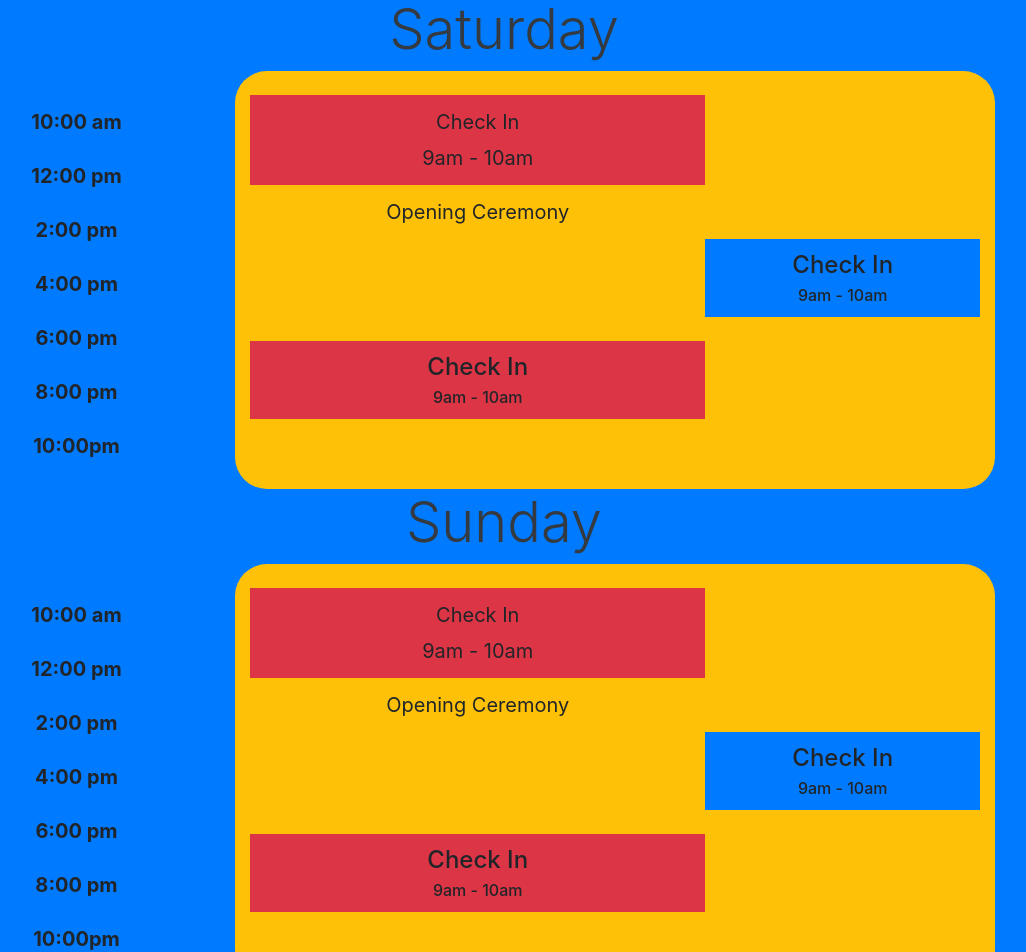
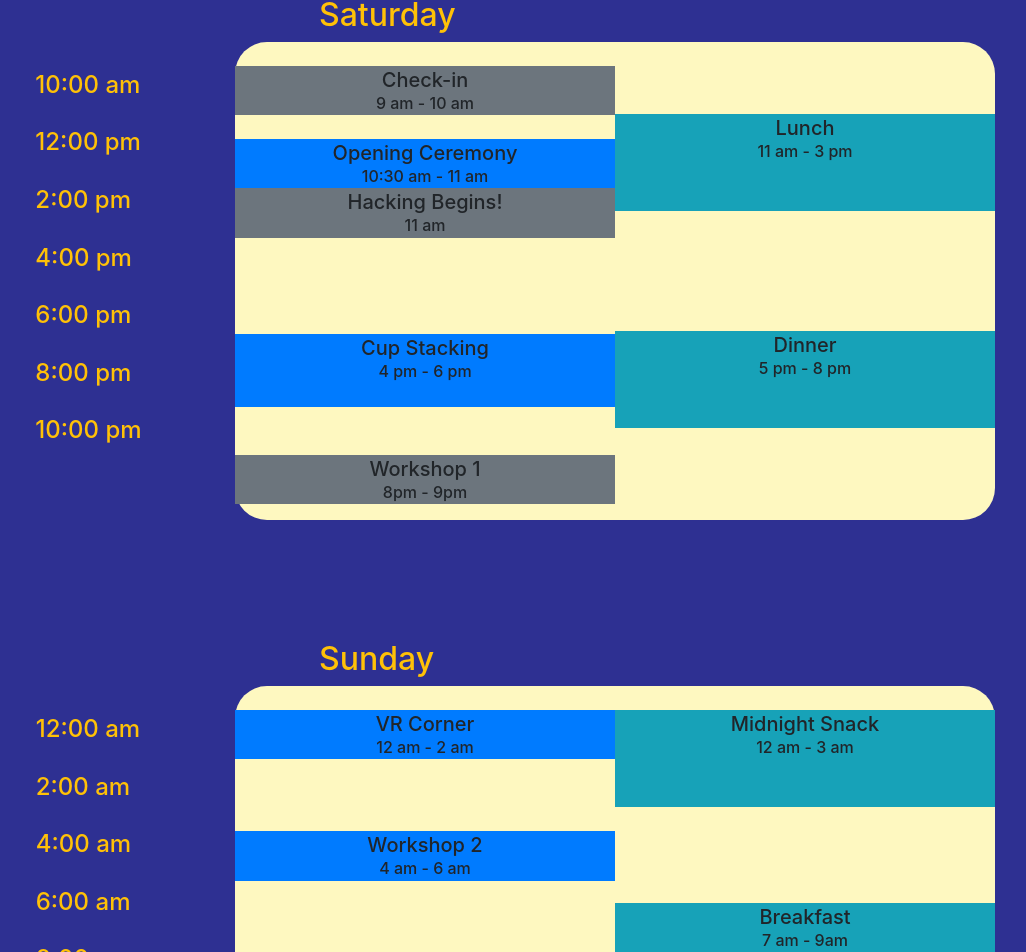
Before and after one commit to CUHackers/cuhackit_2020_dev, an Angular app: page / in a window 1280 px wide. Shown: the part 3520-4472 px from the top of the page, without its empty margins (136-1162 px from the left). Built offline with nearby package versions, Linux system fonts and the light colour scheme; a web font is replaced by a local one.

Commit message:
Schedule v2

```diff
--- a/src/app/schedule/schedule.component.css
+++ b/src/app/schedule/schedule.component.css
@@ -3,11 +3,16 @@ td, th {
   font-size: 20px;
 }
 
+h5, h6 {
+  margin: 2px;
+}
+
+
 #table{
   border-radius: 32px;
+  padding: 0px;
 }
 
-.card-body{
-  background-color: rgba(3, 219, 252, .3);
-  border-radius: none;
+#schedule {
+  background-color: #2E3092;
 }
--- a/src/app/schedule/schedule.component.html
+++ b/src/app/schedule/schedule.component.html
@@ -1,83 +1,100 @@
-<section class="section_block text-dark bg-primary" id="schedule">
-  <div class="container ">
-    <h1 class="display-1 text-right mb-4">Schedule</h1>
-    <h1 class="display-4 text-center"> Saturday </h1>
+<section class="section_block text-dark" id="schedule">
+  <div class="container">
+    <h1 class="display-1 text-right text-secondary mb-4">Schedule</h1>
+    <h2 class=" offset-md-4 text-warning">Saturday</h2>
 
-    <div class="row">
-      <div id="table" class="col-md-3 bg-transparent d-sm-none d-md-block">
-        <table class="table borderless text-center">
-          <tr>
-            <th></th>
+    <div class="text-center row">
+
+      <div id="table" class="col-md-3 d-sm-none d-md-block">
+        <table class="text-warning mx-auto">
+          <div class="text-center ml-4 h4">
+            <br>
+            <tr>10:00 am</tr>
+            <br>
+            <tr>12:00 pm</tr>
+            <br>
+            <tr>2:00 pm</tr>
+            <br>
+            <tr>4:00 pm</tr>
+            <br>
+            <tr>6:00 pm</tr>
+            <br>
+            <tr>8:00 pm</tr>
+            <br>
+            <tr>10:00 pm</tr>
+            <br>
+          </div>
+        </table>
+      </div>
+
+      <div id="table" class="col-md-8 ml-3" style="background-color: #FEF8C0">
+        <div class="row no-gutters">
+
+          <div class="col-6">
+            <table class="table">
+              <br>
+              <tr class="bg-secondary">
+                <h5 class="font-bold">Check-in</h5>
+                <h6>9 am - 10 am</h6>
               </tr>
-          <tr>
-            <th>10:00 am</th>
+              <br>
+              <tr class="bg-primary">
+                <h5 class="font-bold">Opening Ceremony</h5>
+                <h6>10:30 am - 11 am</h6>
               </tr>
-          <tr>
-            <th>12:00 pm</th>
+              <tr class="bg-secondary">
+                <h5 class="font-bold">Hacking Begins!</h5>
+                <h6>11 am</h6>
               </tr>
-          <tr>
-            <th>2:00 pm</th>
+              <br>
+              <br>
+              <br>
+              <br>
+              <tr class="bg-primary">
+                <h5 class="font-bold">Cup Stacking</h5>
+                <h6>4 pm - 6 pm</h6>
+                <br>
               </tr>
-          <tr>
-            <th>4:00 pm</th>
-          </tr>
-          <tr>
-            <th>6:00 pm</th>
-          </tr>
-          <tr>
-            <th>8:00 pm</th>
-          </tr>
-          <tr>
-            <th>10:00pm</th>
+              <br><br>
+              <tr class="bg-secondary">
+                <h5 class="font-bold">Workshop 1</h5>
+                <h6>8pm - 9pm</h6>
               </tr>
             </table>
           </div>
 
-      <div id="table" class="col-md-8 bg-warning text-center ml-3">
+
+          <div class="col-6">
             <table class="table">
-          <tr>
-            <td></td>
-            <td></td>
+              <br>
+              <br><br>
+              <tr class="bg-info">
+                <h5 class="font-bold">Lunch</h5>
+                <h6>11 am - 3 pm</h6>
+                <br><br>
               </tr>
-          <tr>
-            <td class="bg-danger">
-                  <div class="card-title"> Check In </div>
-                  <div class="card-subtitle">9am - 10am </div>
-            </td>
-            <td></td>
+              <br>
+              <br>
+              <br>
+              <br><br>
+              <tr class="bg-info">
+                <h5 class="font-bold">Dinner</h5>
+                <h6>5 pm - 8 pm</h6>
+                <br><br>
               </tr>
-          <tr>
-            <td>Opening Ceremony</td>
-            <td></td>
-          </tr>
-          <tr>
-            <td></td>
-            <td class="bg-primary">
-                  <h4 class="card-title"> Check In </h4>
-                  <h6 class="card-subtitle">9am - 10am </h6>
-            </td>
-          </tr>
-          <tr>
-            <td></td>
-            <td></td>
-          </tr>
-          <tr>
-            <td class="bg-danger">
-                  <h4 class="card-title"> Check In </h4>
-                  <h6 class="card-subtitle">9am - 10am </h6>
-            </td>
-            <td></td>
-          </tr>
-          <tr>
-            <td></td>
-            <td></td>
-          </tr>
-          <tr>
-            <td></td>
-            <td></td>
-          </tr>
+              <br>
             </table>
           </div>
+
         </div>
       </div>
+
+
+    </div>
+  </div>
+  <br>
+  <br>
+  <br>
+  <br>
+  <br>
 </section>
--- a/src/app/schedule2/schedule2.component.css
+++ b/src/app/schedule2/schedule2.component.css
@@ -3,11 +3,12 @@ td, th {
   font-size: 20px;
 }
 
+h5, h6 {
+  margin: 2px;
+}
+
+
 #table{
   border-radius: 32px;
+  padding: 0px;
 }
-
-.card-body{
-  background-color: rgba(3, 219, 252, .3);
-  border-radius: none;
-}
--- a/src/app/schedule2/schedule2.component.html
+++ b/src/app/schedule2/schedule2.component.html
@@ -1,82 +1,102 @@
-<section class="section_block text-dark bg-primary" id="schedule">
-  <div class="container ">
-    <h1 class="display-4 text-center">Sunday</h1>
+<section class="section_block text-dark" id="schedule">
+  <div class="container">
+    <h2 class=" offset-md-4 text-warning">Sunday</h2>
 
-    <div class="row">
-      <div id="table" class="col-md-3 bg-transparent d-sm-none d-md-block">
-        <table class="table borderless text-center">
-          <tr>
-            <th></th>
+    <div class="text-center row">
+
+      <div id="table" class="col-md-3 d-sm-none d-xs-none d-md-block">
+        <table class="text-warning mx-auto">
+          <div class="text-center ml-4 h4">
+            <br>
+            <tr>12:00 am</tr>
+            <br>
+            <tr>2:00 am</tr>
+            <br>
+            <tr>4:00 am</tr>
+            <br>
+            <tr>6:00 am</tr>
+            <br>
+            <tr>8:00 am</tr>
+            <br>
+            <tr>10:00 am</tr>
+            <br>
+            <tr>12:00 pm</tr>
+            <br>
+            <tr>2:00 pm</tr>
+            <br>
+            <tr>4:00 pm</tr>
+            <br>
+          </div>
+        </table>
+      </div>
+
+      <div id="table" class="col-md-8 ml-3" style="background-color: #FEF8C0">
+        <div class="row no-gutters">
+
+          <div class="col-6">
+            <table class="table">
+              <br>
+              <tr class="bg-primary">
+                <h5 class="font-bold">VR Corner</h5>
+                <h6>12 am - 2 am</h6>
               </tr>
-          <tr>
-            <th>10:00 am</th>
+              <br>
+              <br>
+              <br>
+              <tr class="bg-primary">
+                <h5 class="font-bold">Workshop 2</h5>
+                <h6>4 am - 6 am</h6>
               </tr>
-          <tr>
-            <th>12:00 pm</th>
+              <br>
+              <br><br>
+              <tr class="bg-secondary">
+                <h5 class="font-bold">Fatigued Cup Stacking</h5>
+                <h6>8 am - 11 am</h6>
+                <br>
+                <br>
               </tr>
-          <tr>
-            <th>2:00 pm</th>
+              <tr class="bg-primary">
+                <h5 class="font-bold">Devpost Submissions Close</h5>
+                <h6>11 am</h6>
               </tr>
-          <tr>
-            <th>4:00 pm</th>
-          </tr>
-          <tr>
-            <th>6:00 pm</th>
-          </tr>
-          <tr>
-            <th>8:00 pm</th>
-          </tr>
-          <tr>
-            <th>10:00pm</th>
+              <br><br>
+              <tr class="bg-secondary">
+                <h5 class="font-bold">Closing</h5>
+                <h6>2:30 pm - 3:30 pm</h6>
               </tr>
             </table>
           </div>
 
-      <div id="table" class="col-md-8 bg-warning text-center ml-3">
+
+          <div class="col-6">
             <table class="table">
-          <tr>
-            <td></td>
-            <td></td>
+              <br>
+              <tr class="bg-info">
+                <h5 class="font-bold">Midnight Snack</h5>
+                <h6>12 am - 3 am</h6>
+                <br><br>
               </tr>
-          <tr>
-            <td class="bg-danger">
-                  <div class="card-title"> Check In </div>
-                  <div class="card-subtitle">9am - 10am </div>
-            </td>
-            <td></td>
+              <br><br>
+              <br><br>
+              <tr class="bg-info">
+                <h5 class="font-bold">Breakfast</h5>
+                <h6>7 am - 9am</h6>
+                <br>
               </tr>
-          <tr>
-            <td>Opening Ceremony</td>
-            <td></td>
-          </tr>
-          <tr>
-            <td></td>
-            <td class="bg-primary">
-                  <h4 class="card-title"> Check In </h4>
-                  <h6 class="card-subtitle">9am - 10am </h6>
-            </td>
-          </tr>
-          <tr>
-            <td></td>
-            <td></td>
-          </tr>
-          <tr>
-            <td class="bg-danger">
-                  <h4 class="card-title"> Check In </h4>
-                  <h6 class="card-subtitle">9am - 10am </h6>
-            </td>
-            <td></td>
-          </tr>
-          <tr>
-            <td></td>
-            <td></td>
-          </tr>
-          <tr>
-            <td></td>
-            <td></td>
+              <br><br>
+              <br>
+              <tr class="bg-info">
+                <h5 class="font-bold">Lunch</h5>
+                <h6>11 am - 1pm</h6>
+                <br>
               </tr>
             </table>
           </div>
+
+        </div>
+      </div>
+
+
     </div>
   </div>
 </section>
--- a/src/app/schedule2/schedule2.component.ts
+++ b/src/app/schedule2/schedule2.component.ts
@@ -3,7 +3,7 @@ import { Component, OnInit } from '@angular/core';
 @Component({
   selector: 'app-schedule2',
   templateUrl: './schedule2.component.html',
-  styleUrls: ['./schedule2.component.css']
+  styleUrls: ['../schedule/schedule.component.css']
 })
 export class Schedule2Component implements OnInit {
 
```
Lines whose indentation alone changed are shown as unchanged.
